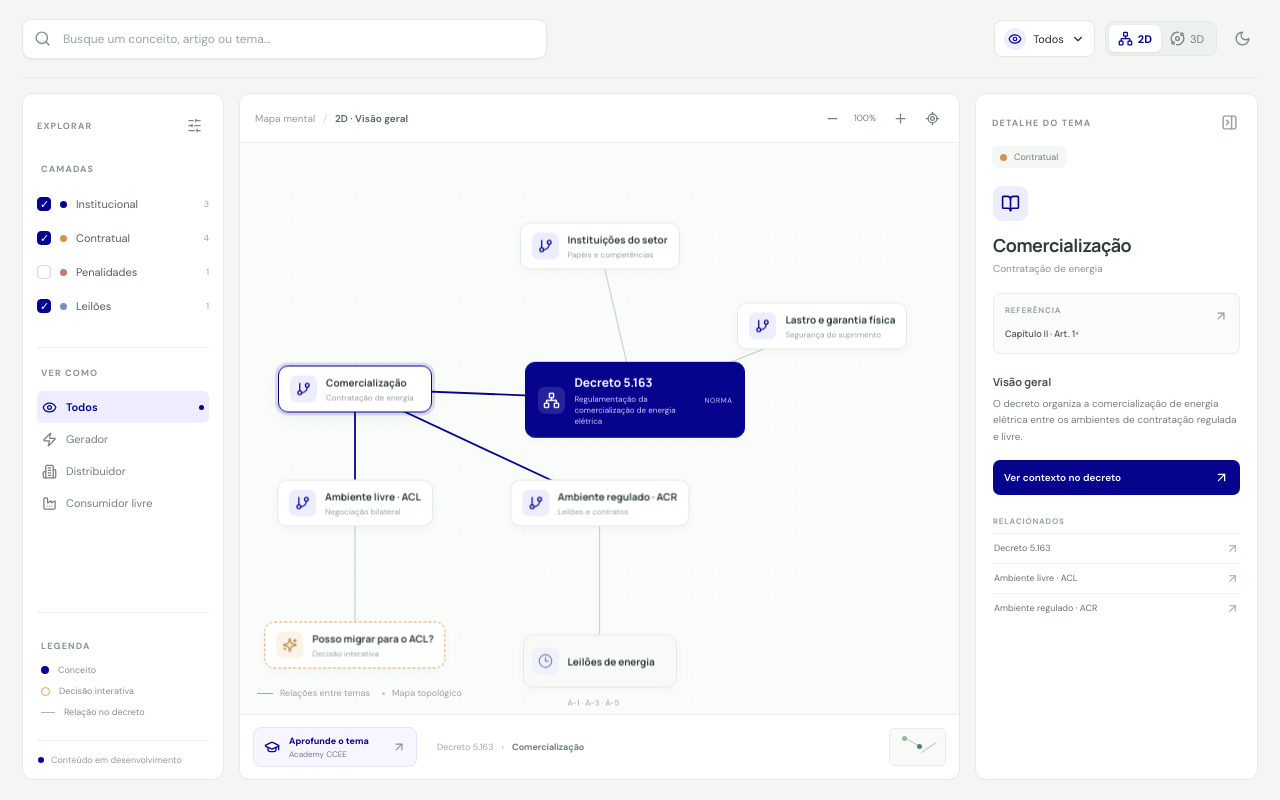
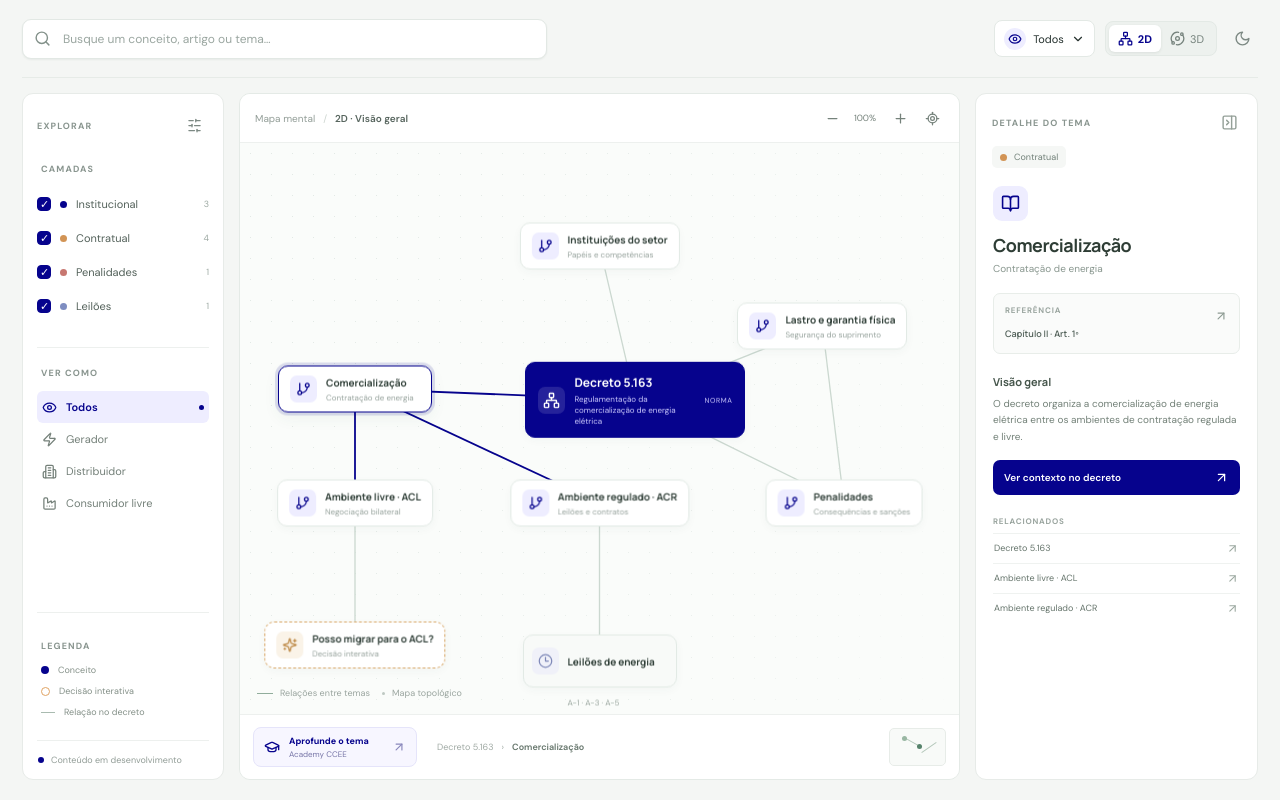
Before and after one commit to CCEE-ADMIN-GRPC/mapa-mental-ccee, a React (Vite) app: page / in a window 1280 px wide. Built offline with nearby package versions, Linux system fonts and the light colour scheme.

Commit message:
Enable all map layers by default

```diff
--- a/src/App.jsx
+++ b/src/App.jsx
@@ -29,7 +29,7 @@ const nodeInsights = {
 };
 
 export default function App(){
-  const [mode,setMode]=useState('2D'); const [selected,setSelected]=useState('comercializacao'); const [query,setQuery]=useState(''); const [persona,setPersona]=useState('todos'); const [activeLayers,setActiveLayers]=useState(['institucional','contratual','leiloes']); const [drawer,setDrawer]=useState(true); const [zoom,setZoom]=useState(1); const [toast,setToast]=useState('');
+  const [mode,setMode]=useState('2D'); const [selected,setSelected]=useState('comercializacao'); const [query,setQuery]=useState(''); const [persona,setPersona]=useState('todos'); const [activeLayers,setActiveLayers]=useState(Object.keys(layerLabels)); const [drawer,setDrawer]=useState(true); const [zoom,setZoom]=useState(1); const [toast,setToast]=useState('');
   const [dark,setDark]=useState(()=>localStorage.getItem('mapa-theme')==='dark');
   const [camera,setCamera]=useState({x:17,y:-20,panX:0,panY:0,zoom:1});
   const drag=useRef(null);
```
